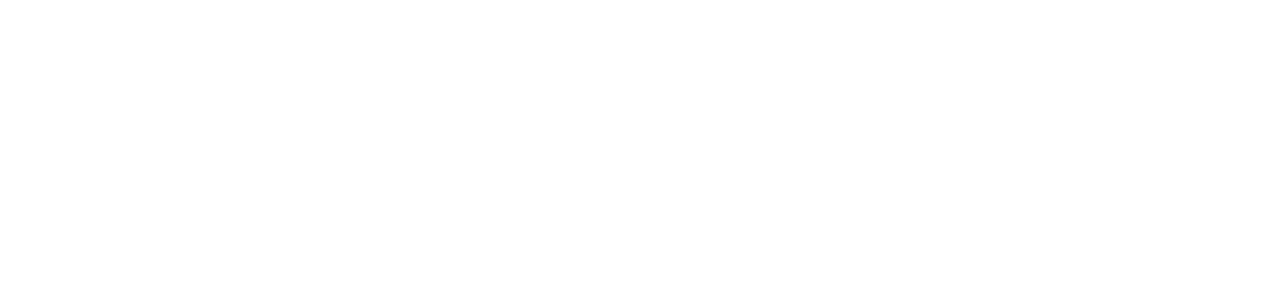
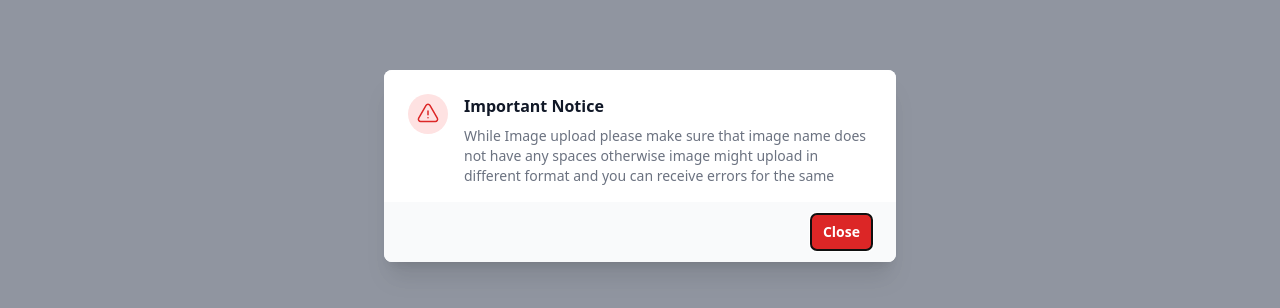
Before and after one commit to sumithegde-webdev/DDLocal, a React (Vite) app in the folder dd-front-end/: page /Seller/Create in a window 1280 px wide. Shown: the part 234-542 px from the top of the page. Built offline with nearby package versions, Linux system fonts and the light colour scheme; no server answers.

Commit message:
Bug Fixes and UI Improvements

```diff
--- a/dd-front-end/src/components/Dashboard/MyOrders.jsx
+++ b/dd-front-end/src/components/Dashboard/MyOrders.jsx
@@ -36,7 +36,6 @@ const OrderPage = () => {
             setProduct(response.data);
         } catch (error) {
             console.error('Error fetching product:', error);
-            toast.error('Error fetching product');
         }
     };
 
@@ -58,7 +57,7 @@ const OrderPage = () => {
                 setDeals(response.data);
             } catch (error) {
                 console.error('Error fetching deals:', error);
-                toast.error('Error fetching deals');
+                toast.error(error.toString());
             }
         };
 
--- a/dd-front-end/src/components/Dashboard/SellerRequestForm.jsx
+++ b/dd-front-end/src/components/Dashboard/SellerRequestForm.jsx
@@ -35,7 +35,6 @@ const SellerRequestForm = () => {
         });
         const userDataResponse = await userData.json();
         setUserId(userDataResponse.userId);
-        // Assuming userDataResponse contains country, username, and phoneNumber
         setCountry(userDataResponse.country);
         setUsername(userDataResponse.userName);
         setPhoneNumber(userDataResponse.phoneNumber);
@@ -44,6 +43,7 @@ const SellerRequestForm = () => {
 
 
       } catch (error) {
+        toast.error(error.toString());
         console.error('Error fetching user details:', error);
       }
     };
@@ -85,7 +85,7 @@ const SellerRequestForm = () => {
       }, 2000);
     } catch (error) {
       console.error('Error updating user details:', error);
-      toast.error(error);
+      toast.error(error.response.data);
     }
   };
 
--- a/dd-front-end/src/components/Dashboard/SpecificProductPage.jsx
+++ b/dd-front-end/src/components/Dashboard/SpecificProductPage.jsx
@@ -37,6 +37,7 @@ const SpecificProductPage = () => {
           setDealLocked(true);
         }
       } catch (error) {
+        toast.error(error.response.data);
         console.error('Error fetching product:', error);
       }
     };
@@ -60,9 +61,9 @@ const SpecificProductPage = () => {
       });
       toast.success('Deal locked successfully!');
       setDealLocked(true);
+
     } catch (error) {
-      console.error('Error locking product:', error);
-      toast.error(error);
+      toast.error(error.response.data);
     }
   };
 
--- a/dd-front-end/src/components/Seller/CreateProduct.jsx
+++ b/dd-front-end/src/components/Seller/CreateProduct.jsx
@@ -6,6 +6,11 @@ import Cookies from 'js-cookie';
 import { Fragment } from 'react'
 import { Disclosure, Menu, Transition } from '@headlessui/react'
 import { Bars3Icon, BellIcon, XMarkIcon } from '@heroicons/react/24/outline'
+import {  useRef } from 'react'
+import { Dialog } from '@headlessui/react'
+import { ExclamationTriangleIcon } from '@heroicons/react/24/outline'
+import { useEffect } from 'react';
+
 const CreateSellerProductForm = () => {
   const nav = useNavigate();
   const [userRole, setUserRole] = useState('');
@@ -16,12 +21,22 @@ const CreateSellerProductForm = () => {
   const [state, setState] = useState('');
   const [productcity, setProductCity] = useState('');
   const [userName, setuserName] = useState('');
+  const [open, setOpen] = useState(true)
+
+  const cancelButtonRef = useRef(null)
   // const [pincode, setPincode] = useState('');
   // const [streetAddress, setStreetAddress] = useState('');
 
   const navigation = [
     { name: 'DirectDealz  ', href: '/Dashboard', current: true },
   ]
+  useEffect(() => {
+    const timer = setTimeout(() => {
+      setOpen(false);
+    }, 10000); // 3 minutes in milliseconds
+
+    return () => clearTimeout(timer);
+  }, []);
 
   function classNames(...classes) {
     return classes.filter(Boolean).join(' ')
@@ -80,9 +95,10 @@ const CreateSellerProductForm = () => {
       toast.success('Product Created successfully!');
       setTimeout(() => {
         nav('/Seller/AllProducts');
-      }, 5000);
+      }, 2000);
 
     } catch (error) {
+      toast.error(error.response.data);
       console.error('Error:', error);
     }
   };
@@ -91,6 +107,68 @@ const CreateSellerProductForm = () => {
 
   return (
     <>
+    <Transition.Root show={open} as={Fragment}>
+      <Dialog className="relative z-10" initialFocus={cancelButtonRef} onClose={setOpen}>
+        <Transition.Child
+          as={Fragment}
+          enter="ease-out duration-300"
+          enterFrom="opacity-0"
+          enterTo="opacity-100"
+          leave="ease-in duration-200"
+          leaveFrom="opacity-100"
+          leaveTo="opacity-0"
+        >
+          <div className="fixed inset-0 bg-gray-500 bg-opacity-75 transition-opacity" />
+        </Transition.Child>
+
+        <div className="fixed inset-0 z-10 w-screen overflow-y-auto">
+          <div className="flex min-h-full items-end justify-center p-4 text-center sm:items-center sm:p-0">
+            <Transition.Child
+              as={Fragment}
+              enter="ease-out duration-300"
+              enterFrom="opacity-0 translate-y-4 sm:translate-y-0 sm:scale-95"
+              enterTo="opacity-100 translate-y-0 sm:scale-100"
+              leave="ease-in duration-200"
+              leaveFrom="opacity-100 translate-y-0 sm:scale-100"
+              leaveTo="opacity-0 translate-y-4 sm:translate-y-0 sm:scale-95"
+            >
+              <Dialog.Panel className="relative transform overflow-hidden rounded-lg bg-white text-left shadow-xl transition-all sm:my-8 sm:w-full sm:max-w-lg">
+                <div className="bg-white px-4 pb-4 pt-5 sm:p-6 sm:pb-4">
+                  <div className="sm:flex sm:items-start">
+                    <div className="mx-auto flex h-12 w-12 flex-shrink-0 items-center justify-center rounded-full bg-red-100 sm:mx-0 sm:h-10 sm:w-10">
+                      <ExclamationTriangleIcon className="h-6 w-6 text-red-600" aria-hidden="true" />
+                    </div>
+                    <div className="mt-3 text-center sm:ml-4 sm:mt-0 sm:text-left">
+                      <Dialog.Title as="h3" className="text-base font-semibold leading-6 text-gray-900">
+                        Important Notice
+                      </Dialog.Title>
+                      <div className="mt-2">
+                        <p className="text-sm text-gray-500">
+                          While Image upload please make sure that image name does not have any spaces otherwise image might upload in different format and you can receive errors for the same
+
+                        </p>
+                      </div>
+                    </div>
+                  </div>
+                </div>
+                <div className="bg-gray-50 px-4 py-3 sm:flex sm:flex-row-reverse sm:px-6">
+                  <button
+                    type="button"
+                    className="inline-flex w-full justify-center rounded-md bg-red-600 px-3 py-2 text-sm font-semibold text-white shadow-sm hover:bg-red-500 sm:ml-3 sm:w-auto"
+                    onClick={() => setOpen(false)}
+                    ref={cancelButtonRef}
+                  >
+                    Close
+                  </button>
+
+
+                </div>
+              </Dialog.Panel>
+            </Transition.Child>
+          </div>
+        </div>
+      </Dialog>
+    </Transition.Root>
       <Disclosure as="nav" className="bg-gray-800">
         {({ open }) => (
           <>
--- a/dd-front-end/src/components/Seller/DeleteProduct.jsx
+++ b/dd-front-end/src/components/Seller/DeleteProduct.jsx
@@ -42,6 +42,7 @@ const DeleteProduct = () => {
         });
         setProduct(response.data);
       } catch (error) {
+        toast.error(error.response.data);
         console.error('Error fetching product:', error);
       }
     };
@@ -77,6 +78,7 @@ const DeleteProduct = () => {
       }, 2000);
 
     } catch (error) {
+      toast.error(error.response.data);
       console.error('Error Deleting product:', error);
     }
     finally {
--- a/dd-front-end/src/components/Seller/EditProduct.jsx
+++ b/dd-front-end/src/components/Seller/EditProduct.jsx
@@ -40,13 +40,13 @@ const EditProduct = () => {
         });
         setProduct(response.data);
       } catch (error) {
+        toast.error(error.response.data);
         console.error('Error fetching product:', error);
       }
     };
 
     fetchProduct();
   }, [productId]);
-  console.log(productId);
 
   const handleChange = (e) => {
     if (e.target.name === 'image') {
@@ -90,6 +90,7 @@ const EditProduct = () => {
       }, 5000);
 
     } catch (error) {
+      toast.error(error.response.data);
       console.error('Error updating product:', error);
     }
     finally {
```
Also changed, not shown: dd-front-end/src/components/Seller/ListAllProducts.jsx (+30 -10 lines).
